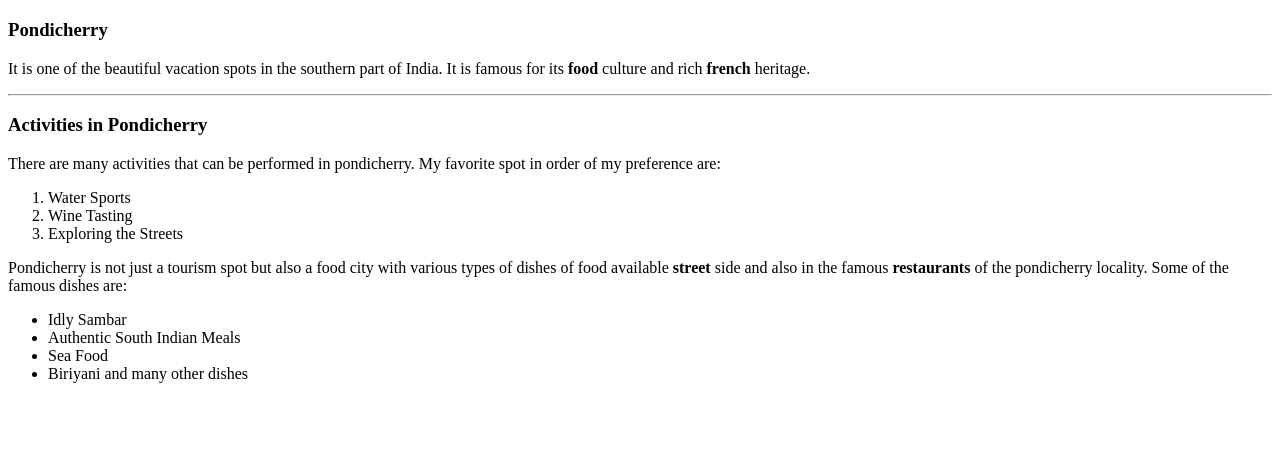
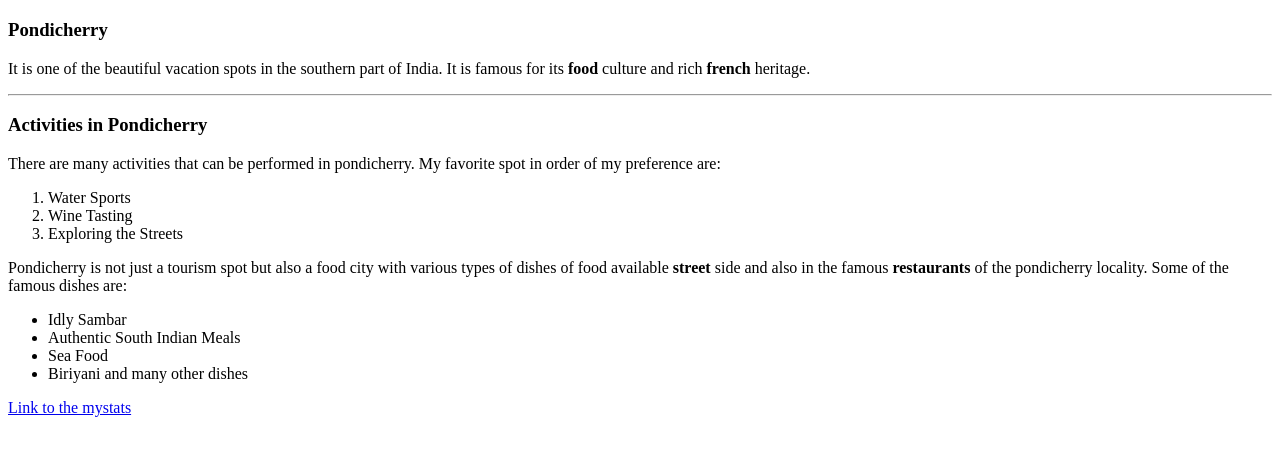
Before and after one commit to 44-563-WebApps-F23/44563-webapps-f23-assignment3-nikikumarbandaru, a plain HTML site: page index.html in a window 1280 px wide. Shown: the part 61-514 px from the top of the page. Drawn offline with Linux system fonts and the light colour scheme.

Commit message:
Added link to mystats.html in index.html

```diff
--- a/index.html
+++ b/index.html
@@ -39,5 +39,6 @@ my preference are:
             <li>Sea Food</li>
             <li>Biriyani and many other dishes</li>
         </ul>
+        <a href="mystats.html">Link to the mystats</a>
     </body>
 </html>
```
